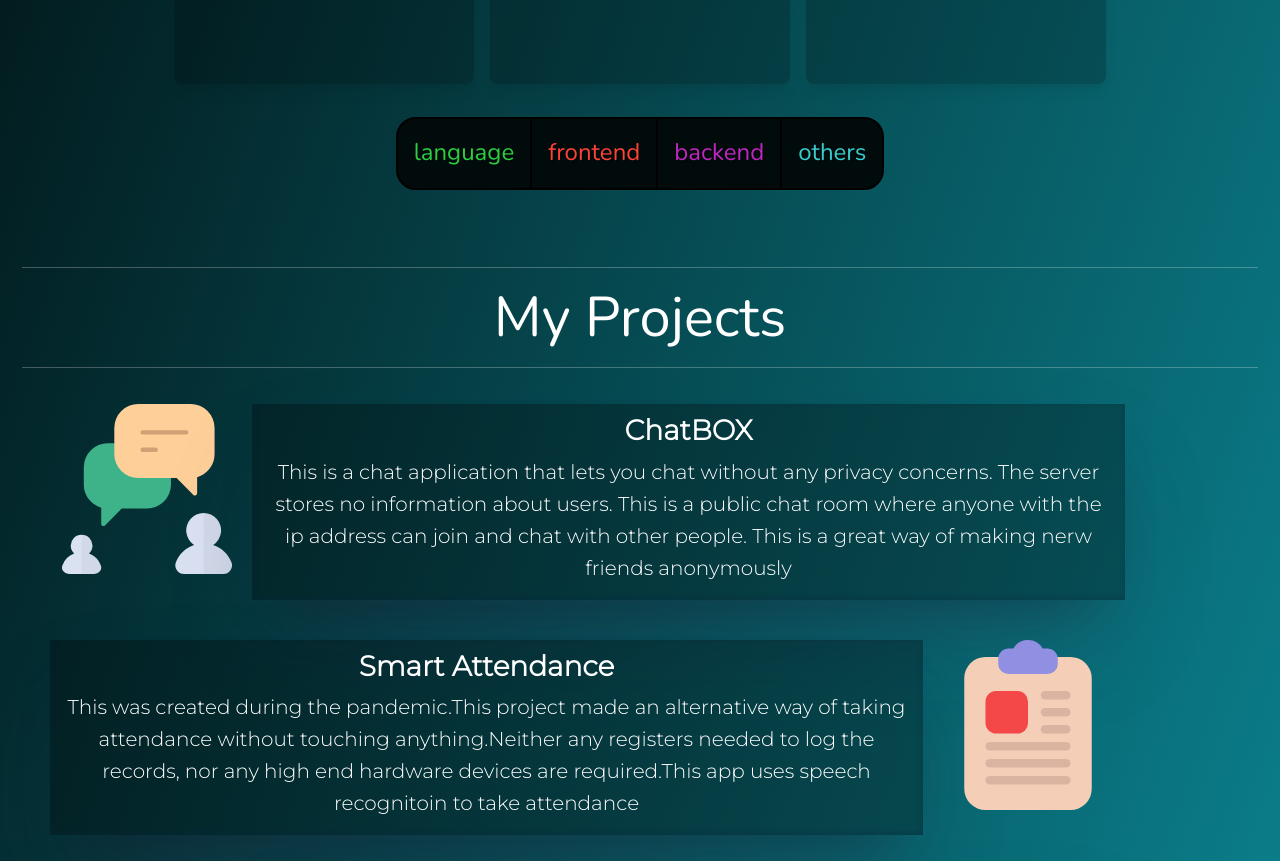
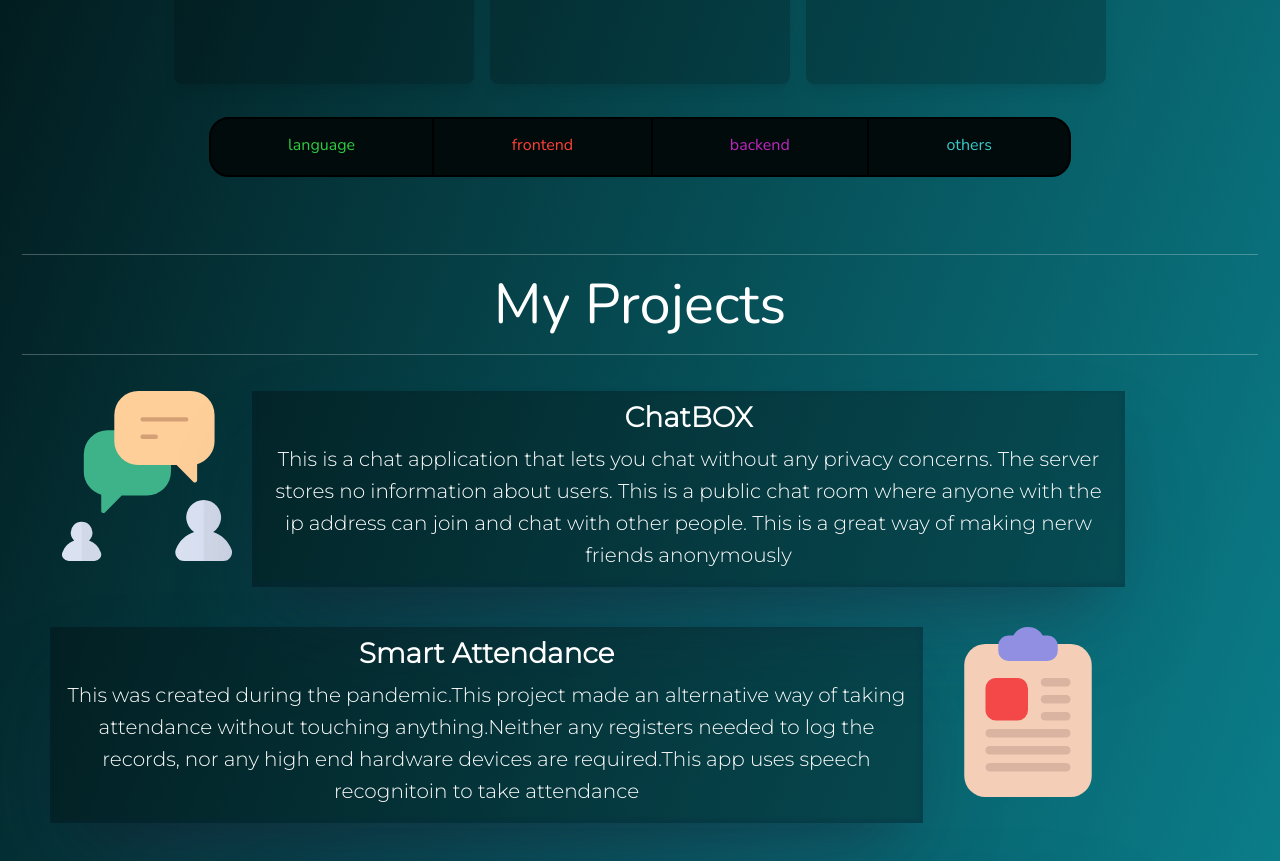
Before and after one commit to arghyasahoo/Portfolio, a React (Create React App) app: page / in a window 1280 px wide. Shown: the part 2161-3022 px from the top of the page. Built offline with nearby package versions, Linux system fonts and the light colour scheme; a web font is replaced by a local one.

Commit message:
reduces flex size in multi button

```diff
--- a/src/App.css
+++ b/src/App.css
@@ -185,6 +185,7 @@ p {
 /* Start of Button CSS */
 
 .multi-button {
+  display: flex;
   width: 70%;
   margin: auto;
   --border-size: 0.125rem;
@@ -237,7 +238,7 @@ p {
   border: var(--border-size) solid black;
   color: var(--color-secondary);
   background-color: var(--color-primary);
-  font-size: 1.5rem;
+  font-size: 1rem;
   font-family: var(--font-family);
   text-transform: lowercase;
   text-shadow: var(--shadow) 2px 2px;
```
